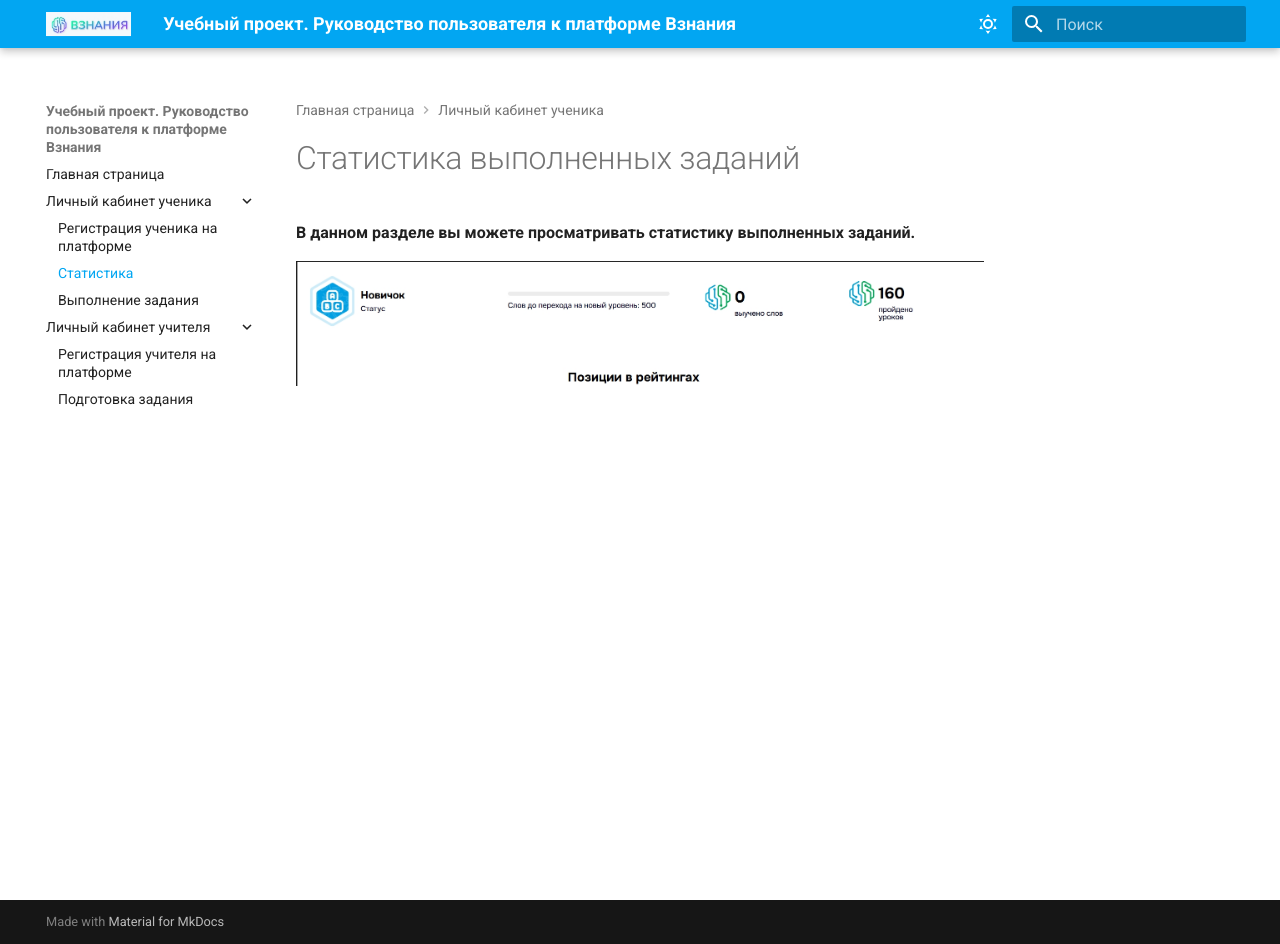
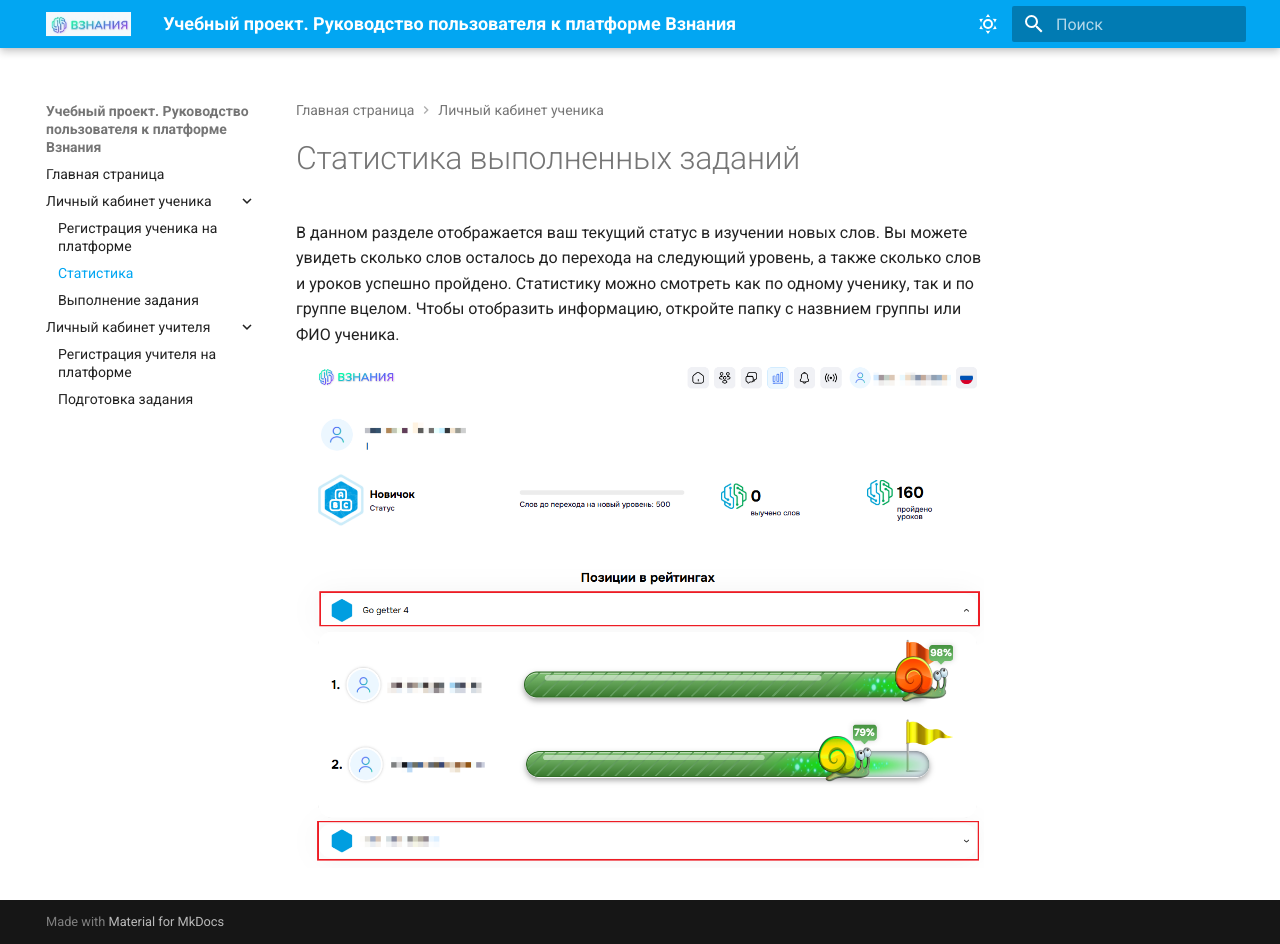
Before and after one commit to Shvarikova-Elena/-docs-as-code, an MkDocs documentation site: the page built from docs/student_lk/stats.md, in a window 1280 px wide and 944 px high. Built offline with MkDocs 1.6.1 and Material for MkDocs 9.7.7, drawn with Linux system fonts in a browser that asks for light colours.

```diff
--- a/docs/student_lk/stats.md
+++ b/docs/student_lk/stats.md
@@ -1,5 +1,7 @@
 # Статистика выполненных заданий
 
-**В данном разделе вы можете просматривать статистику выполненных заданий.**
+В данном разделе отображается ваш текущий статус в изучении новых слов. Вы можете увидеть сколько слов осталось до перехода на следующий уровень, а также сколько слов и уроков успешно пройдено.
+Статистику можно смотреть как по одному ученику, так и по группе вцелом.
+Чтобы отобразить информацию, откройте папку с назвнием группы или ФИО ученика.
 
-![Статистика выполненных заданий](../images/3.jpg)
+![Статистика выполненных заданий](../images/4.png)
```
Also changed, not shown: docs/index.md (+3 -0 lines), docs/student_lk/student_reg.md (+3 -1 lines), docs/student_lk/task_exec.md (+24 -0 lines), docs/teacher_lk/teacher_reg.md (+17 -0 lines), docs/images/4.png (added), docs/images/5.png (added), docs/images/6.png (added), docs/images/7.png (added).
